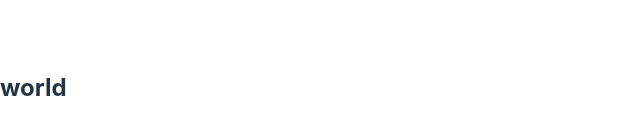
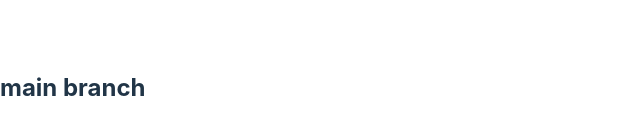
Before and after one commit to Maxim12670/learning_project, a React (Vite) app in the folder learning_project/: page / in a window 1280 px wide. Shown: the part 312-446 px from the top of the page, without its empty margins (0-640 px from the left). Built offline with nearby package versions, Linux system fonts and the light colour scheme.

Commit message:
Revert "world"
This reverts commit 66401023756597fb77ce4ceb25d60aeaf2151edd.

```diff
--- a/learning_project/src/App.tsx
+++ b/learning_project/src/App.tsx
@@ -1,7 +1,7 @@
 function App() {
   return (
     <div>
-      <h2>world</h2>
+      <h2>main branch</h2>
     </div>
   );
 }
```
